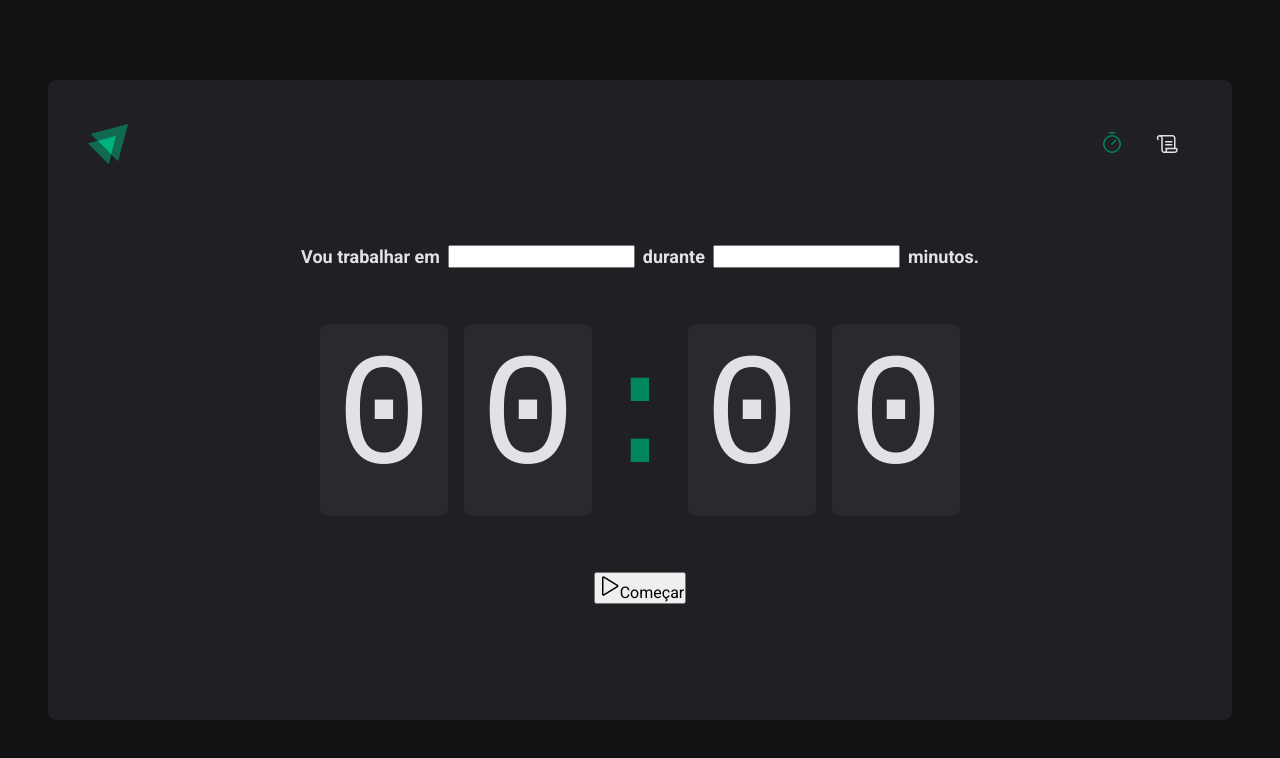
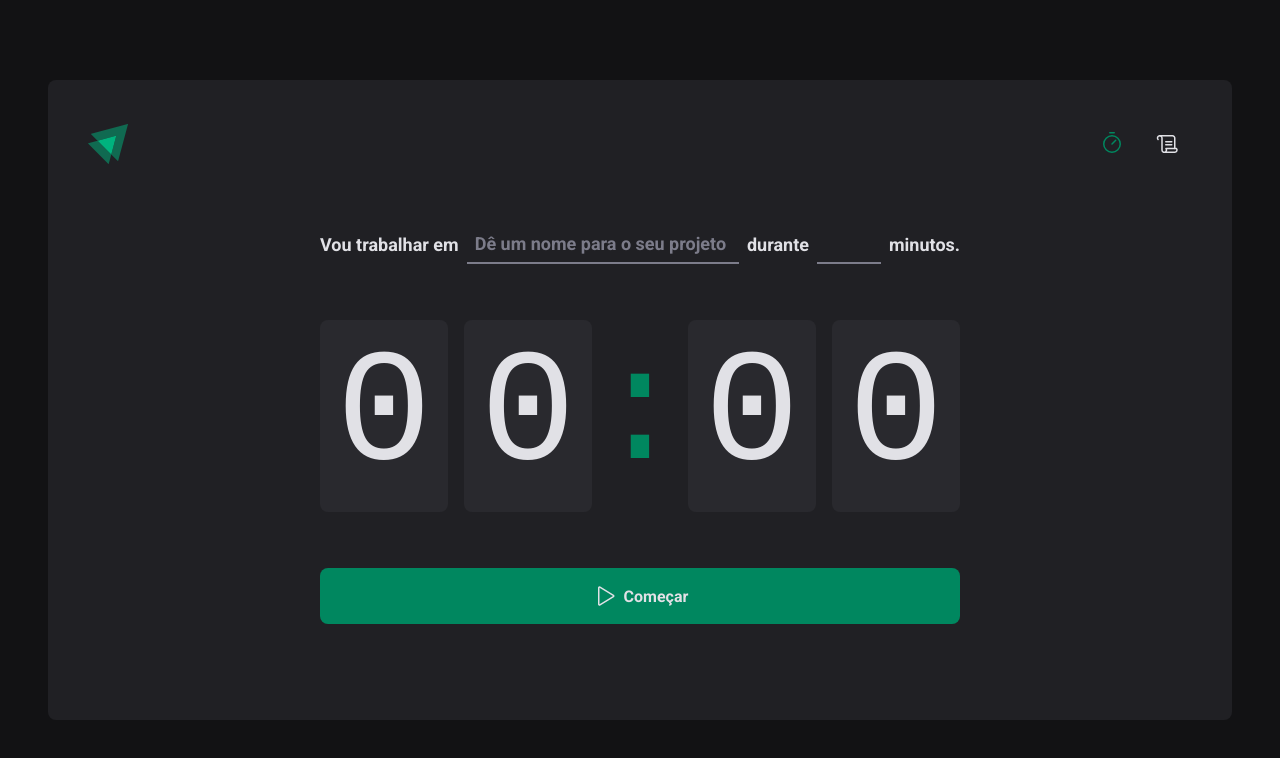
Before and after one commit to CaioQuirinoMedeiros/Pomodoro, a React (Vite) app: page / in a window 1280 px wide. Shown: the top 758 px of the page. Built offline with nearby package versions, Linux system fonts and the light colour scheme.

Commit message:
Home page layout finished

```diff
--- a/src/pages/Home/index.tsx
+++ b/src/pages/Home/index.tsx
@@ -3,7 +3,10 @@
   CountdownContainer,
   FormContainer,
   HomeContainer,
-  Separator
+  Separator,
+  StartCountdownButton,
+  AmountInMinutesInput,
+  TaskInput
 } from './styles'
 
 export function Home() {
@@ -12,9 +15,24 @@
       <form>
         <FormContainer>
           <label htmlFor='task'>Vou trabalhar em</label>
-          <input id='task' />
+          <TaskInput
+            id='task'
+            list='task-suggestions'
+            placeholder='Dê um nome para o seu projeto'
+          />
+          <datalist id='task-suggestions'>
+            <option value='Projeto 1' />
+            <option value='Projeto 2' />
+          </datalist>
+
           <label htmlFor='amountInMinutes'>durante</label>
-          <input type='number' id='amountInMinutes' />
+          <AmountInMinutesInput
+            type='number'
+            id='amountInMinutes'
+            step={5}
+            max={60}
+            min={5}
+          />
           <span>minutos.</span>
         </FormContainer>
 
@@ -26,10 +44,10 @@
           <span>0</span>
         </CountdownContainer>
 
-        <button type='submit'>
+        <StartCountdownButton type='submit'>
           <Play size={24} />
           Começar
-        </button>
+        </StartCountdownButton>
       </form>
     </HomeContainer>
   )
--- a/src/pages/Home/styles.ts
+++ b/src/pages/Home/styles.ts
@@ -31,12 +31,12 @@
   font-family: 'RobotoMono', monospace;
   font-size: 10rem;
   line-height: 8rem;
-  color: ${props => props.theme['gray-100']};
+  color: ${(props) => props.theme['gray-100']};
   display: flex;
   gap: 1rem;
 
   span {
-    background: ${props => props.theme['gray-700']};
+    background: ${(props) => props.theme['gray-700']};
     padding: 2rem 1rem;
     border-radius: 8px;
   }
@@ -44,9 +44,66 @@
 
 export const Separator = styled.div`
   padding: 2rem 0;
-  color: ${props => props.theme['green-500']};
+  color: ${(props) => props.theme['green-500']};
   width: 4rem;
   overflow: hidden;
   display: flex;
   justify-content: center;
 `
+
+export const StartCountdownButton = styled.button`
+  width: 100%;
+  border: 0;
+  padding: 1rem;
+  border-radius: 8px;
+  display: flex;
+  align-items: center;
+  justify-content: center;
+  gap: 0.5rem;
+  font-weight: bold;
+  cursor: pointer;
+  background: ${(props) => props.theme['green-500']};
+  color: ${(props) => props.theme['gray-100']};
+  transition: background 0.2s;
+
+  &:not(:disabled):hover {
+    background: ${(props) => props.theme['green-700']};
+  }
+
+  &:disabled {
+    cursor: not-allowed;
+    opacity: 0.7;
+  }
+`
+
+const BaseInput = styled.input`
+  background: transparent;
+  height: 2.5rem;
+  border: 0;
+  border-bottom: 2px solid ${(props) => props.theme['gray-500']};
+  font-weight: bold;
+  font-size: 1.125rem;
+  padding: 0 0.5rem;
+  color: ${(props) => props.theme['gray-100']};
+
+  &::placeholder {
+    color: ${(props) => props.theme['gray-500']};
+  }
+
+  &:focus {
+    box-shadow: none;
+    border-color: ${(props) => props.theme['green-500']};
+  }
+`
+
+export const TaskInput = styled(BaseInput)`
+  flex: 1;
+
+  &::-webkit-calendar-picker-indicator {
+    display: none !important;
+  }
+`
+
+export const AmountInMinutesInput = styled(BaseInput)`
+  width: 4rem;
+`
--- a/src/styles/global.ts
+++ b/src/styles/global.ts
@@ -20,7 +20,7 @@
 
   body, input, textarea, button {
     font-family: 'Roboto', sans-serif;
-    font-weight:400;
+    font-weight: 400;
     font-size: 1rem;
   }
 `
```
